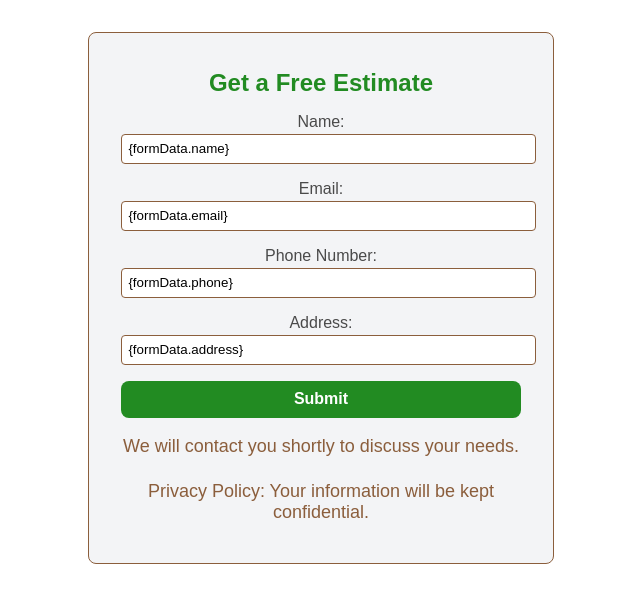
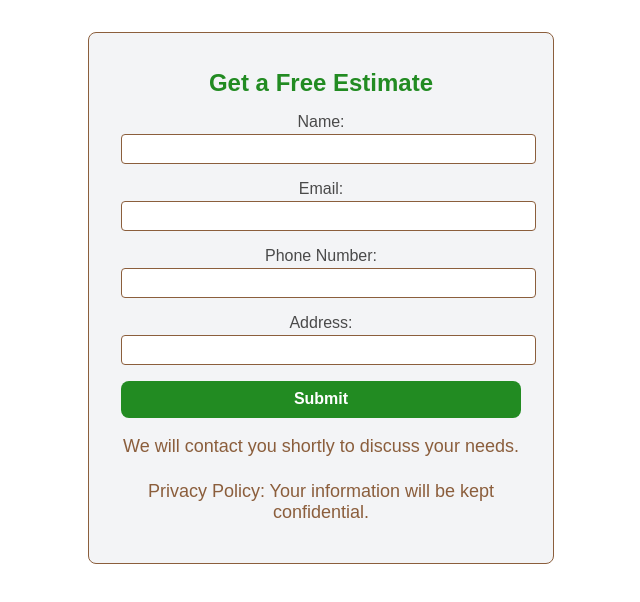
Before and after one commit to Joaquin95/Best-Tree-Service, a React (Create React App) app: page /estimate in a window 1280 px wide. Shown: the top 602 px of the page, without its empty margins (319-959 px from the left). Built offline with nearby package versions, Linux system fonts and the light colour scheme.

Commit message:
removed formdata.name quotes around the curly braces

```diff
--- a/src/pages/EstimateForm.js
+++ b/src/pages/EstimateForm.js
@@ -22,16 +22,16 @@ export default function EstimateForm() {
             <h2>Get a Free Estimate</h2>
             <form onSubmit={handleSubmit}>
                 <label>Name:
-                <input type="text" name="name" value="{formData.name}" onChange={handleChange} required />
+                <input type="text" name="name" value={formData.name} onChange={handleChange} required />
                  </label>
                  <label>Email:
-                <input type="email" name="email" value="{formData.email}" onChange={handleChange} required />
+                <input type="email" name="email" value={formData.email} onChange={handleChange} required />
                  </label>
                  <label>Phone Number:
-                <input type="tel" name="phone" value="{formData.phone}" onChange={handleChange} required />
+                <input type="tel" name="phone" value={formData.phone} onChange={handleChange} required />
                     </label>
                     <label>Address:
-                <input type="text" name="address" value="{formData.address}" onChange={handleChange} required />
+                <input type="text" name="address" value={formData.address} onChange={handleChange} required />
                     </label>
                 <button type="submit">Submit</button>
                 <p>We will contact you shortly to discuss your needs.</p>
```
